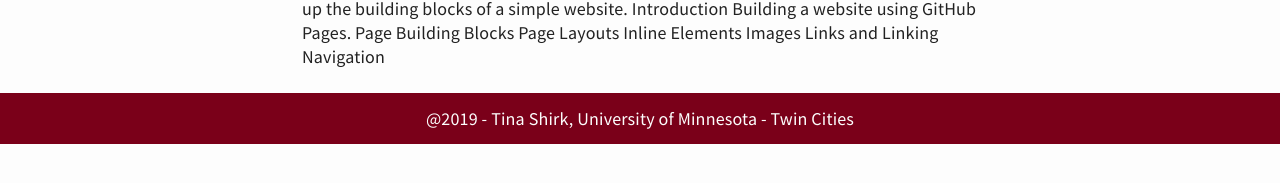
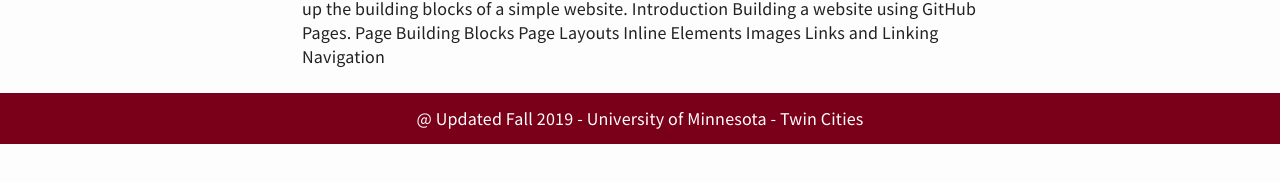
Before and after one commit to kristinashirk/digital-tech, a Jekyll site: the page built from index.html, in a window 1280 px wide. Shown: the part 650-833 px from the top of the page. Built offline with Jekyll 4.4.1, drawn with Linux system fonts in a browser that asks for light colours; the list of posts is cut into pages by our own code.

Commit message:
Updated footer content

```diff
--- a/_includes/footer.html
+++ b/_includes/footer.html
@@ -1 +1 @@
-<footer><span>@2019 - Tina Shirk, University of Minnesota - Twin Cities</span></footer>
+<footer><span>@ Updated Fall 2019 - University of Minnesota - Twin Cities</span></footer>
```
